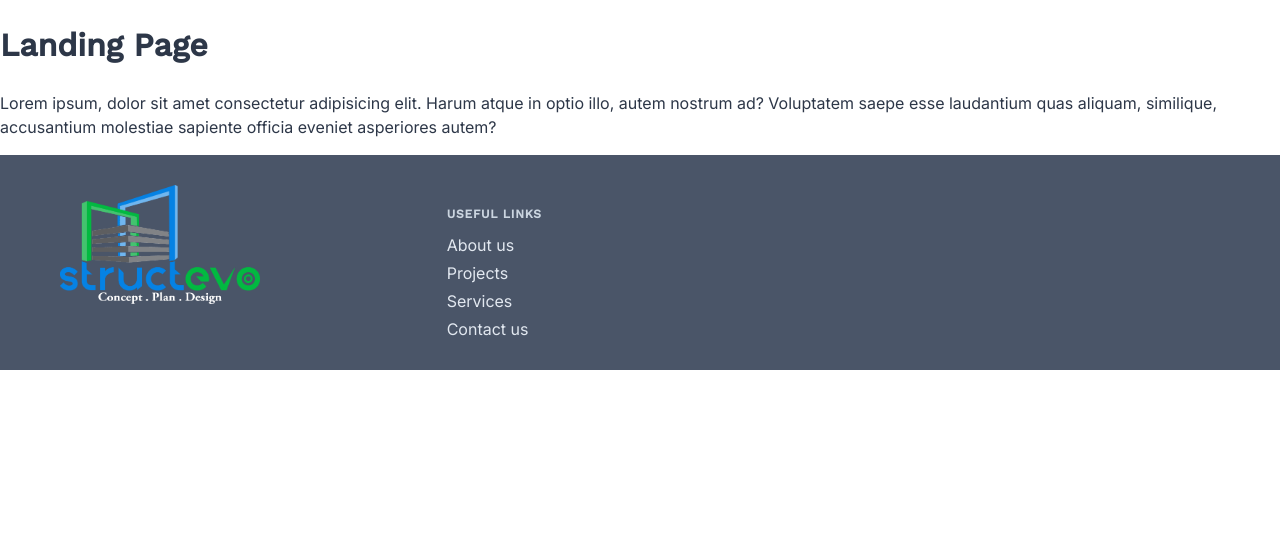
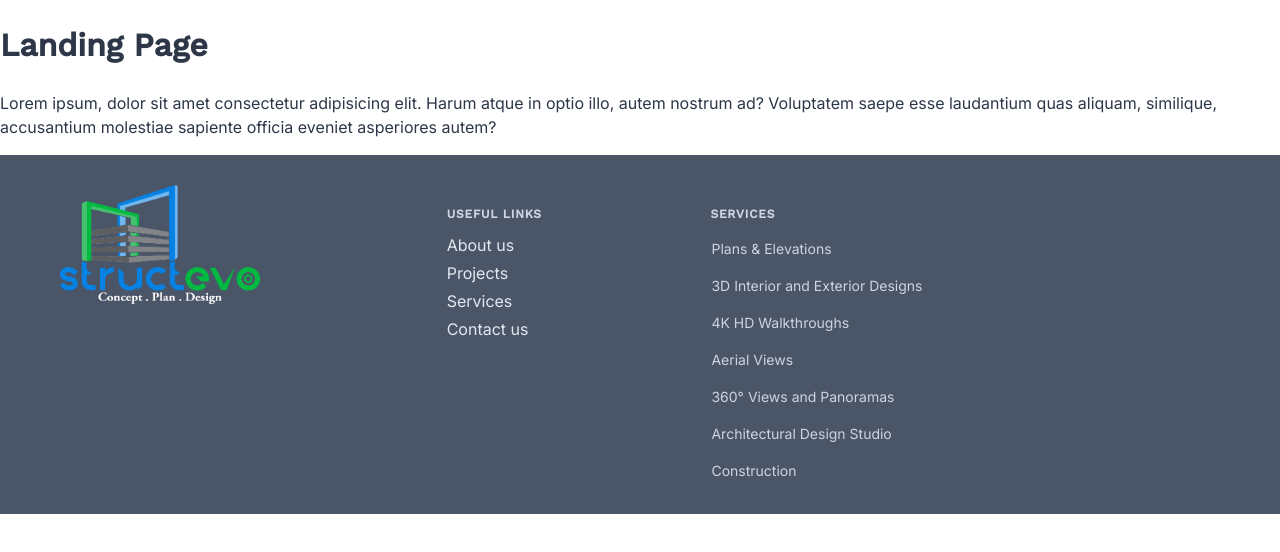
Before and after one commit to agneym/structevo-website, a Next.js app: page / in a window 1280 px wide. Shown: the top 552 px of the page. Built offline with nearby package versions, Linux system fonts and the light colour scheme.

Commit message:
add services listing

```diff
--- a/components/Footer/LinksList.js
+++ b/components/Footer/LinksList.js
@@ -34,7 +34,9 @@ function LinksList({ heading, links }) {
       <List>
         {links.map((link) => (
           <LinkContainer>
-            <Link href={link.href}>{link.text}</Link>
+            <Link key={link.text} href={link.href}>
+              {link.text}
+            </Link>
           </LinkContainer>
         ))}
       </List>
--- /dev/null
+++ b/components/Footer/TagsList.js
@@ -0,0 +1,54 @@
+import React from "react";
+import styled from "styled-components";
+
+const List = styled.ul`
+  margin: 0;
+  padding: 0;
+  list-style: none;
+  display: flex;
+  flex-wrap: wrap;
+`;
+
+const ListItem = styled.li`
+  margin: 0.4rem 1.2rem;
+  margin-left: 0rem;
+  padding: 0.3rem 0.6rem;
+  font-size: 1.4rem;
+  border: 0.1rem solid ${(props) => props.theme.colors.gray[700]};
+  cursor: default;
+
+  &:hover {
+    border: 0.1rem solid ${(props) => props.theme.colors.gray[600]};
+  }
+
+  &:first-child {
+    padding-top: 0rem;
+  }
+`;
+
+const Heading = styled.h5`
+  font-size: 1.2rem;
+  text-transform: uppercase;
+  letter-spacing: 0.08rem;
+  margin-bottom: 1rem;
+  padding-left: 0.6rem;
+`;
+
+function Tag({ children }) {
+  return <ListItem>{children}</ListItem>;
+}
+
+function TagsList({ heading, tagsList }) {
+  return (
+    <div>
+      <Heading>{heading}</Heading>
+      <List>
+        {tagsList.map((tag) => (
+          <Tag key={tag.text}>{tag.text}</Tag>
+        ))}
+      </List>
+    </div>
+  );
+}
+
+export default TagsList;
--- a/components/Footer/index.js
+++ b/components/Footer/index.js
@@ -3,6 +3,7 @@ import styled from "styled-components";
 
 import LogoSection from "./LogoSection";
 import LinksList from "./LinksList";
+import TagsList from "./TagsList";
 
 const Container = styled.footer`
   background-color: ${(props) => props.theme.colors.gray[700]};
@@ -35,12 +36,26 @@ const usefulLinks = [
   },
 ];
 
+const servicesList = [
+  "Plans & Elevations",
+  "3D Interior and Exterior Designs",
+  "4K HD Walkthroughs",
+  "Aerial Views",
+  "360° Views and Panoramas",
+  "Architectural Design Studio",
+  "Construction",
+];
+
 function Footer() {
   return (
     <Container>
       <Content>
         <LogoSection />
         <LinksList heading="Useful Links" links={usefulLinks} />
+        <TagsList
+          heading="Services"
+          tagsList={servicesList.map((service) => ({ text: service }))}
+        />
       </Content>
     </Container>
   );
```
